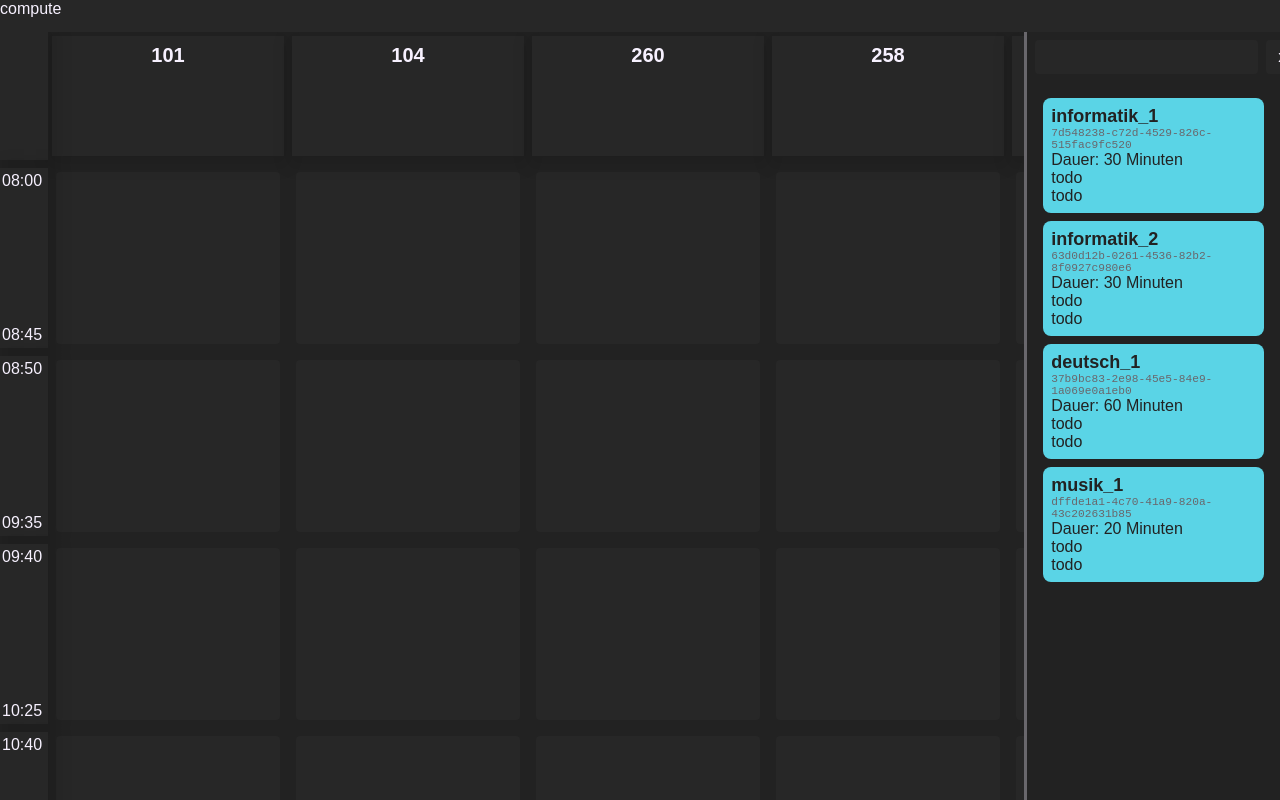
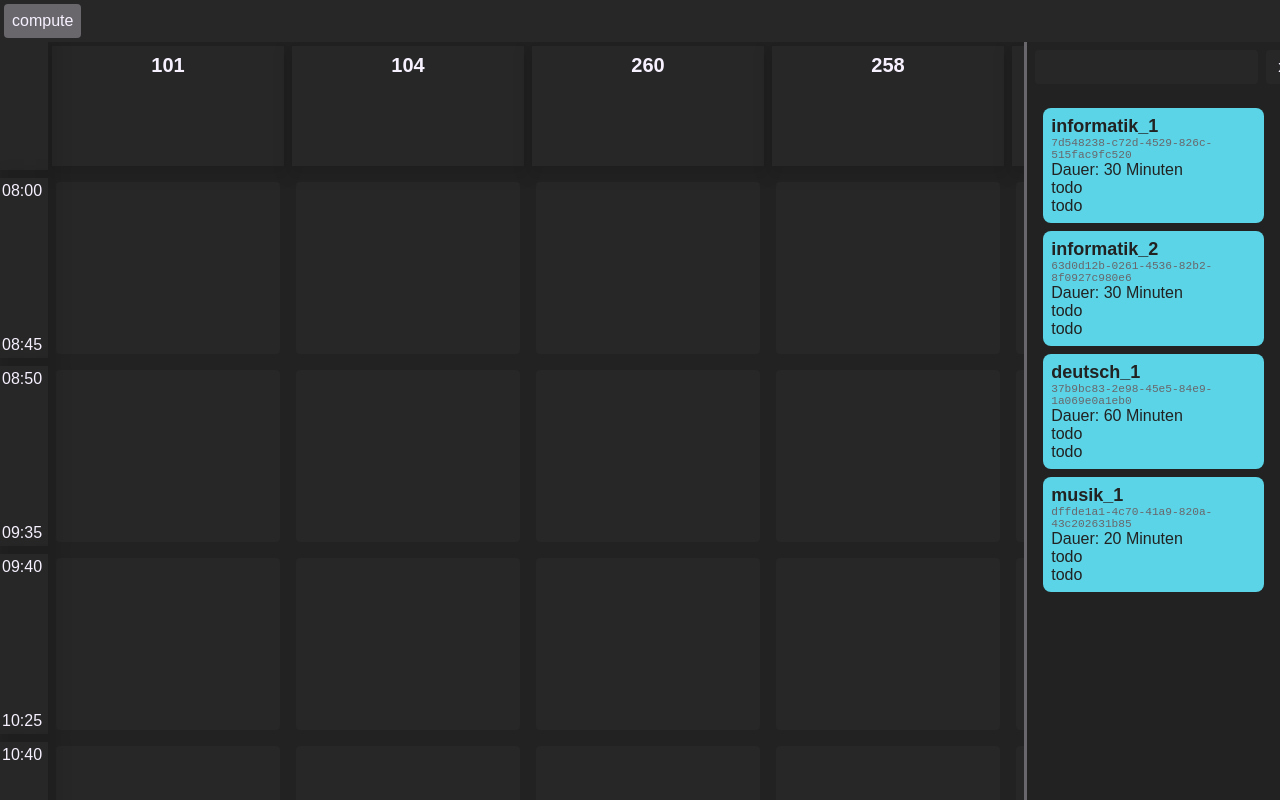
Before and after one commit to davidHarwardt/svelte-gui, a Svelte app: page / in a window 1280 px wide. Built offline with nearby package versions, Linux system fonts and the light colour scheme.

Commit message:
exams can block multiple slots

```diff
--- a/src/App.svelte
+++ b/src/App.svelte
@@ -22,7 +22,7 @@ import type { IExam, IRoom, ITimeTable } from "./solve/data";
 
 <div class="app">
     <div class="top-bar">
-        <div class="compute" on:click={runCompute}>compute</div>
+        <div class="compute bar-btn" on:click={runCompute}>compute</div>
     </div>
     <SplitContainer percentage={0.8}>
         <RoomContainer rooms={data.rooms} timetable={data.timetable} slot="left"/>
@@ -41,7 +41,27 @@ import type { IExam, IRoom, ITimeTable } from "./solve/data";
 
     .top-bar {
         background-color: var(--bg-sec);
-        height: 2rem;
+        /* height: 2rem; */
+    }
+
+    .bar-btn {
+        background-color: var(--fg-sec);
+        width: fit-content;
+        padding: var(--padding-normal);
+        margin: var(--padding-small);
+        border-radius: var(--border-small);
+
+        user-select: none;
+        cursor: pointer;
+        transition: 0.125s ease-out;
+    }
+
+    .bar-btn:hover {
+        filter: brightness(1.1);
+    }
+
+    .bar-btn:active {
+        transform: scale(0.9);
     }
 
     :global(::-webkit-scrollbar) {
--- a/src/components/RoomSlot.svelte
+++ b/src/components/RoomSlot.svelte
@@ -41,6 +41,8 @@
         <div class="card-wrapper">
             <ExamCard onRemove={onRemove} exam={roomSlot.exam} displayDuration={true}/>
         </div>
+    {:else if roomSlot.blocked}
+        <div class="empty"></div>
     {:else}
         <div class="slot-empty" on:dragenter={dragEnter} on:dragleave={dragLeave} on:drop={drop} on:dragover={dragOver} class:dragging-over={draggingOver}></div>
     {/if}
--- a/src/solve/methods.ts
+++ b/src/solve/methods.ts
@@ -32,7 +32,15 @@ function insertExamIntoSlot(examUuid: string, slot: IRoomSlot) {
 
     slot.exam = grabExamByUUID(examUuid);
 
-    let slotIdx = slot.room.slots.findIndex(v => v.uuid === slot.uuid);
+    const slotIdx = slot.room.slots.findIndex(v => v.uuid === slot.uuid);
+    const startTime = data.timetable.lessons[slotIdx].start;
+    const examEnd = startTime.clone().add(slot.exam.duration);
+    for(let i = slotIdx; i < slot.room.slots.length; i++) {
+        const slotStart = data.timetable.lessons[i].start;
+        if(slotStart.isBefore(examEnd)) {
+            slot.room.slots[i].blocked = true;
+        }
+    }
     store.set(data);
 }
 
@@ -43,10 +51,31 @@ function enterCalendars(exam, room, slot) {
 function removeExamFromSlot(slot: IRoomSlot) {
     if(!slot.exam) throw new Error("no exam in slot");
 
+    const slotIdx = slot.room.slots.findIndex(v => v.uuid === slot.uuid);
+    const startTime = data.timetable.lessons[slotIdx].start;
+    const examEnd = startTime.clone().add(slot.exam.duration);
+    for(let i = slotIdx; i < slot.room.slots.length; i++) {
+        const slotStart = data.timetable.lessons[i].start;
+        if(slotStart.isBefore(examEnd)) {
+            slot.room.slots[i].blocked = false;
+        }
+    }
     data.remainingExams.push(slot.exam);
     // todo remove all relevant calendar events
     slot.exam = undefined;
     store.set(data);
+}
+
+function iterateBlocked(slot: IRoomSlot, cb: (slot: IRoomSlot) => void) {
+    const slotIdx = slot.room.slots.findIndex(v => v.uuid === slot.uuid);
+    const startTime = data.timetable.lessons[slotIdx].start;
+    const examEnd = startTime.clone().add(slot.exam.duration);
+    for(let i = slotIdx; i < slot.room.slots.length; i++) {
+        const slotStart = data.timetable.lessons[i].start;
+        if(slotStart.isBefore(examEnd)) {
+            cb(slot);
+        }
+    }
 }
 
 function* roomSlots() {
@@ -68,12 +97,16 @@ function compute() {
         (exam, { room, slot }) => {
             insertExamIntoSlot(exam.uuid, slot);
         },
+        // hard constraints
         [
             // no overwrite exams
             (exam, { room, slot }) => !slot.exam,
             // required tags must be used
-            (exam, { room, slot }) => !exam.tags.find(v => v.required && !room.tags.includes(v.name))
+            (exam, { room, slot }) => !exam.tags.find(v => v.required && !room.tags.includes(v.name)),
+            // blocked slots arent used
+            (exam, { room, slot }) => !slot.blocked,
         ],
+        // soft constraints
         [
             // try match tags of the exams
             (exam, { room, slot }) => exam.tags.reduce((acc, v) => room.tags.includes(v.name) ? (v.required ? 20 : 10) + acc : acc, 0)
```
Also changed, not shown: 1 other file (tests, documents, lock files or other folders).
